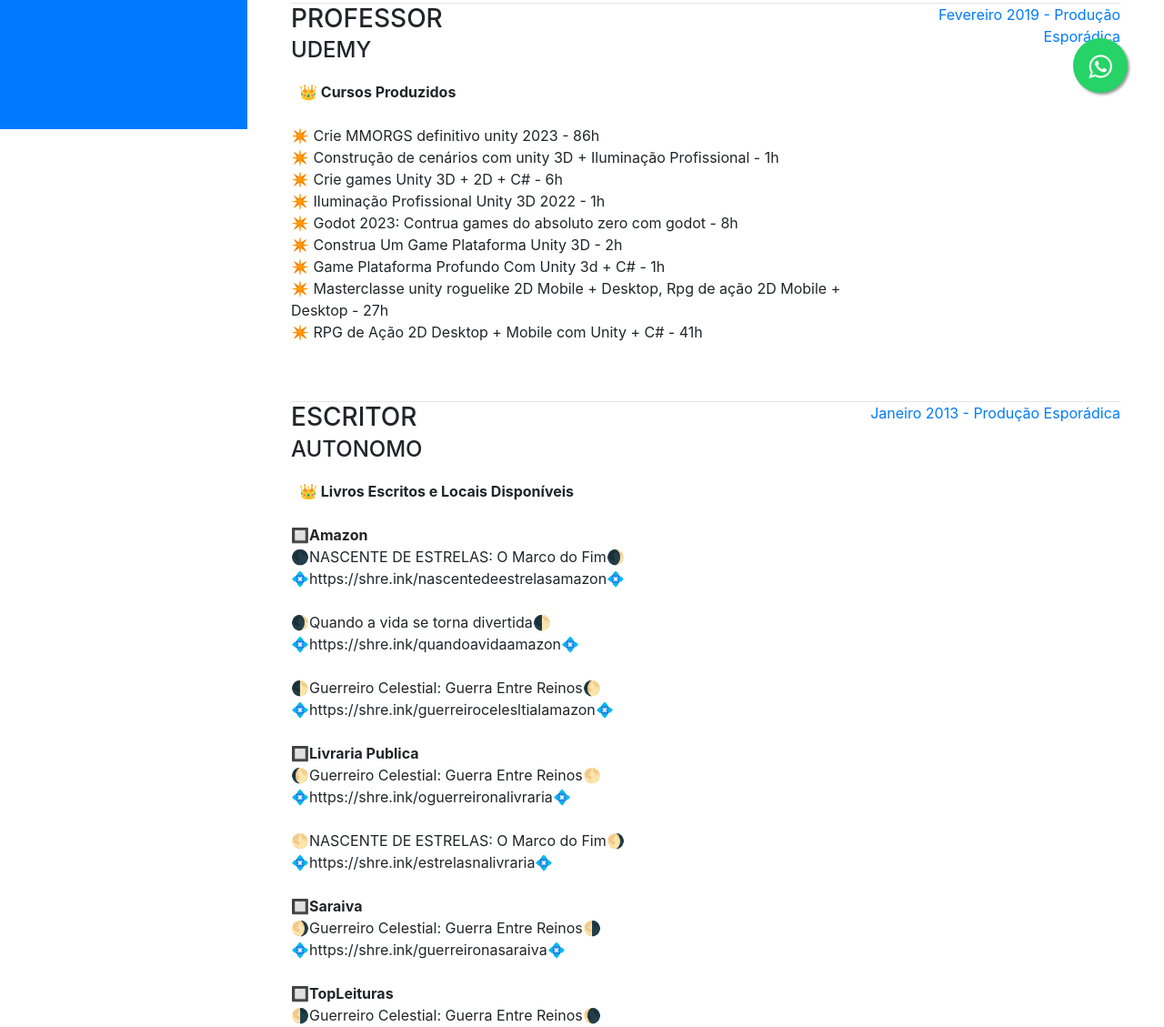
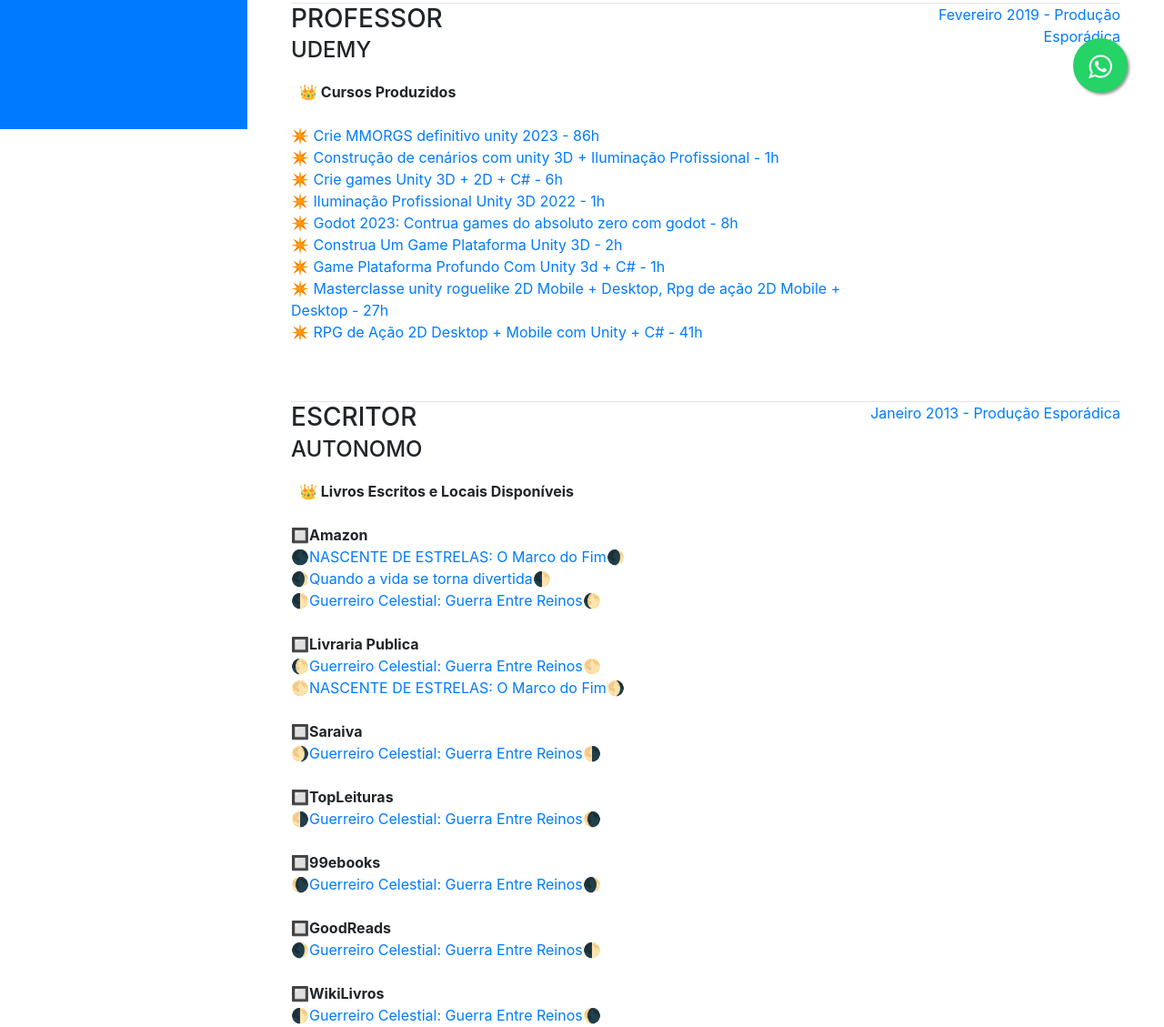
Before and after one commit to LarsLouch/portifoliolazarooficial, a website with bundled scripts: page index.html in a window 1280 px wide. Shown: the part 658-1787 px from the top of the page at 91% size. Built offline with nearby package versions, Linux system fonts and the light colour scheme; a web font is replaced by a local one.

Commit message:
Add files via upload

```diff
--- a/index.html
+++ b/index.html
@@ -7,7 +7,7 @@
   <meta name="viewport" content="width=device-width, initial-scale=1, shrink-to-fit=no">
   <meta name="description" content="">
   <meta name="author" content="">
-  <link rel="shortcut icon" href="img/" type="image/png">
+  <link rel="shortcut icon" href="" type="image/png">
 
   <title> João Lázaro Brito Dias </title>
 
@@ -147,16 +147,15 @@
             		<h3 class="mb-0">Professor</h3>
             		<div class="subheading mb-3">Udemy</div>
                 &nbsp; <b>👑 Cursos Produzidos </b><br><br>
-                ✴ Crie MMORGS definitivo unity 2023 - 86h<br>
-                ✴ Construção de cenários com unity 3D + Iluminação Profissional - 1h <br>
-                ✴ Crie games Unity 3D + 2D + C# - 6h <br>
-                ✴ Iluminação Profissional Unity 3D 2022 - 1h <br>
-                ✴ Godot 2023: Contrua games do absoluto zero com godot - 8h <br>
-                ✴ Construa Um Game Plataforma Unity 3D - 2h <br>
-                ✴ Game Plataforma Profundo Com Unity 3d + C# - 1h <br>
-                ✴ Masterclasse unity roguelike 2D Mobile + Desktop, Rpg de ação 2D Mobile + Desktop - 27h <br>
-                ✴ RPG de Ação 2D Desktop + Mobile com Unity + C# - 41h <br>
-
+                </a><a href="https://www.udemy.com/course/crie-mmorpgs-definitivo-unity/">✴ Crie MMORGS definitivo unity 2023 - 86h</a></a><br>
+              </a><a href="https://www.udemy.com/course/construcao-de-cenarios-com-unity-3d-iluminacao/">✴ Construção de cenários com unity 3D + Iluminação Profissional - 1h </a></a><br>
+              </a><a href="https://www.udemy.com/course/10-cursos-10-jogos-10-dias-unity-3d-2d-c/">✴ Crie games Unity 3D + 2D + C# - 6h </a></a><br>
+              </a><a href="https://www.udemy.com/course/iluminacao-profissional-unity-3d-2022/">✴ Iluminação Profissional Unity 3D 2022 - 1h </a></a><br>
+              </a><a href="https://www.udemy.com/course/godot-2022-construa-games-do-zero-absoluto-com-godot-351/">✴ Godot 2023: Contrua games do absoluto zero com godot - 8h </a></a><br>
+              </a><a href="https://www.udemy.com/course/construa-um-game-plataforma-unity-3d/">✴ Construa Um Game Plataforma Unity 3D - 2h </a></a><br>
+              </a><a href="https://www.udemy.com/course/game-plataforma-profundo-com-unity-3d-2022-c/">✴ Game Plataforma Profundo Com Unity 3d + C# - 1h </a></a><br>
+              </a><a href="https://www.udemy.com/course/masterclasse-roguelike-2d-unity-c-2022/">✴ Masterclasse unity roguelike 2D Mobile + Desktop, Rpg de ação 2D Mobile + Desktop - 27h </a></a><br>
+              </a><a href="https://www.udemy.com/course/rpg-de-acao-2d-artistico-definitivo-unity2d-c/">✴ RPG de Ação 2D Desktop + Mobile com Unity + C# - 41h </a></a><br>
 
                          </p>
                 </div>
@@ -174,34 +173,34 @@
                 &nbsp; <b>👑 Livros Escritos e Locais Disponíveis</b><br><br>
               <b>🔲Amazon</b><br>
 
-              🌑NASCENTE DE ESTRELAS: O Marco do Fim🌒<br>💠https://shre.ink/nascentedeestrelasamazon💠<br><br>
-              🌒Quando a vida se torna divertida🌓<br> 💠https://shre.ink/quandoavidaamazon💠<br><br>
-              🌓Guerreiro Celestial: Guerra Entre Reinos🌔<br>💠https://shre.ink/guerreirocelesltialamazon💠<br><br>
+            </a><a href="https://shre.ink/nascentedeestrelasamazon">🌑NASCENTE DE ESTRELAS: O Marco do Fim🌒<br>
+            </a><a href="https://shre.ink/quandoavidaamazon"> 🌒Quando a vida se torna divertida🌓<br>
+            </a><a href="https://shre.ink/guerreirocelesltialamazon/"> 🌓Guerreiro Celestial: Guerra Entre Reinos🌔</a><br><br>
 
             <b>🔲Livraria Publica</b><br>
 
-              🌔Guerreiro Celestial: Guerra Entre Reinos🌕<br> 💠https://shre.ink/oguerreironalivraria💠<br><br>
-              🌕NASCENTE DE ESTRELAS: O Marco do Fim🌖<br> 💠https://shre.ink/estrelasnalivraria💠<br><br>
+          </a><a href="https://shre.ink/oguerreironalivraria">🌔Guerreiro Celestial: Guerra Entre Reinos🌕<br>
+          </a><a href="https://shre.ink/estrelasnalivraria"> 🌕NASCENTE DE ESTRELAS: O Marco do Fim🌖</a><br><br>
 
             <b>🔲Saraiva</b><br>
 
-              🌖Guerreiro Celestial: Guerra Entre Reinos🌗<br> 💠https://shre.ink/guerreironasaraiva💠<br><br>
+          </a><a href="https://shre.ink/guerreironasaraiva"> 🌖Guerreiro Celestial: Guerra Entre Reinos🌗</a><br><br>
 
             <b>🔲TopLeituras</b><br>
 
-              🌗Guerreiro Celestial: Guerra Entre Reinos🌘<br> 💠https://shre.ink/guerreironotopleituras💠<br><br>
+          </a><a href="https://shre.ink/guerreironotopleituras"> 🌗Guerreiro Celestial: Guerra Entre Reinos🌘</a><br><br>
 
             <b>🔲99ebooks</b><br>
 
-              🌘Guerreiro Celestial: Guerra Entre Reinos🌒<br> 💠https://shre.ink/guerreironoebooks💠<br><br>
+          </a><a href="https://shre.ink/guerreironoebooks"> 🌘Guerreiro Celestial: Guerra Entre Reinos🌒</a><br><br>
 
             <b>🔲GoodReads</b><br>
 
-              🌒Guerreiro Celestial: Guerra Entre Reinos🌓<br> 💠https://shre.ink/guerreironogoodreads💠<br><br>
+          </a><a href="https://shre.ink/guerreironogoodreads"> 🌒Guerreiro Celestial: Guerra Entre Reinos🌓</a><br><br>
 
             <b>🔲WikiLivros</b><br>
 
-              🌓Guerreiro Celestial: Guerra Entre Reinos🌘<br> 💠https://shre.ink/guerreironowikilivros💠<br><br>
+          </a><a href="https://shre.ink/guerreironowikilivros"> 🌓Guerreiro Celestial: Guerra Entre Reinos🌘</a><br><br>
 
               ✨Escritor a mais de 7 anos por amor e paixão a escrita<br>
               ✨Livros publicados na amazon e no watpad desde a infancia<br><br>
```
